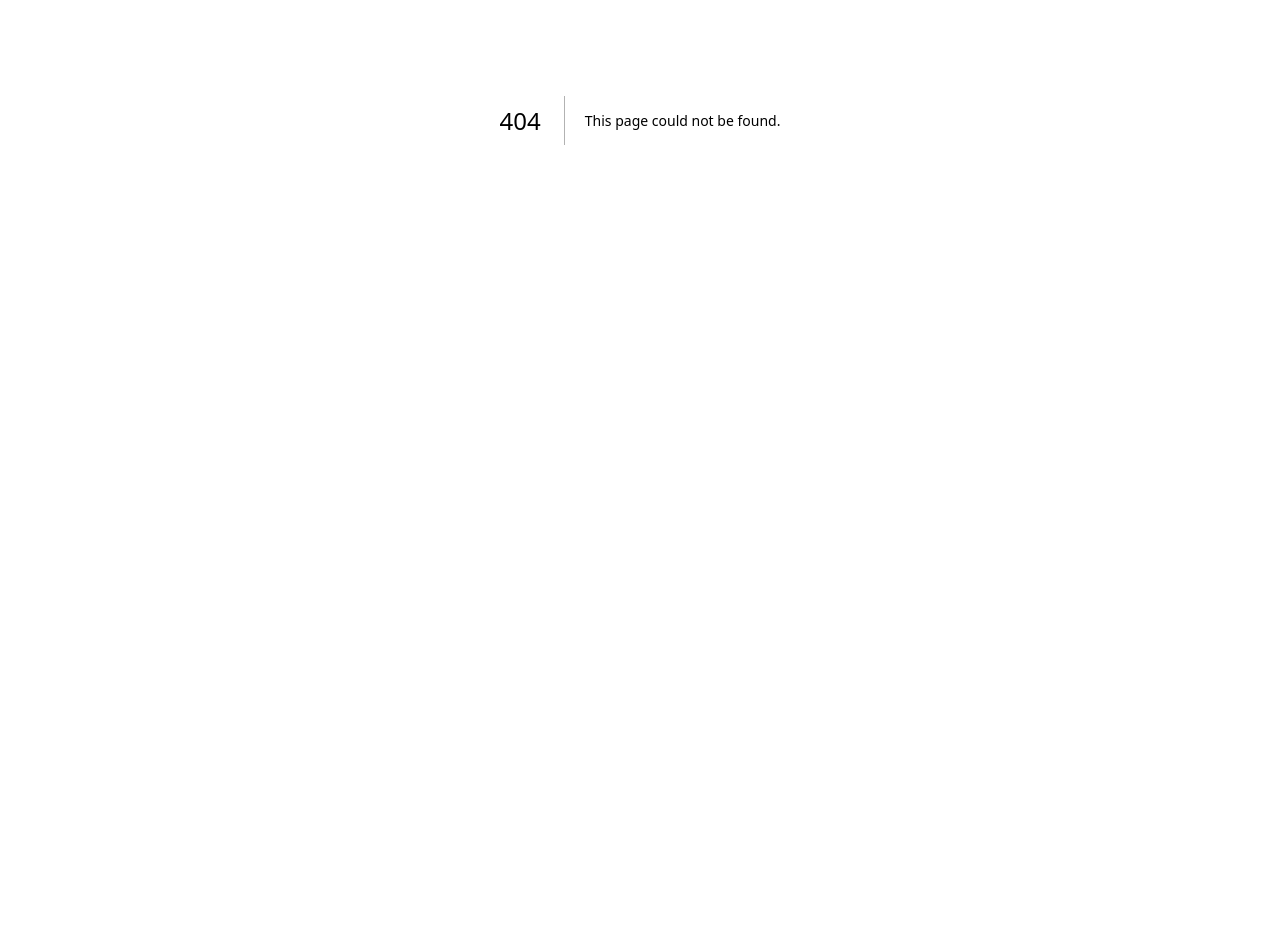
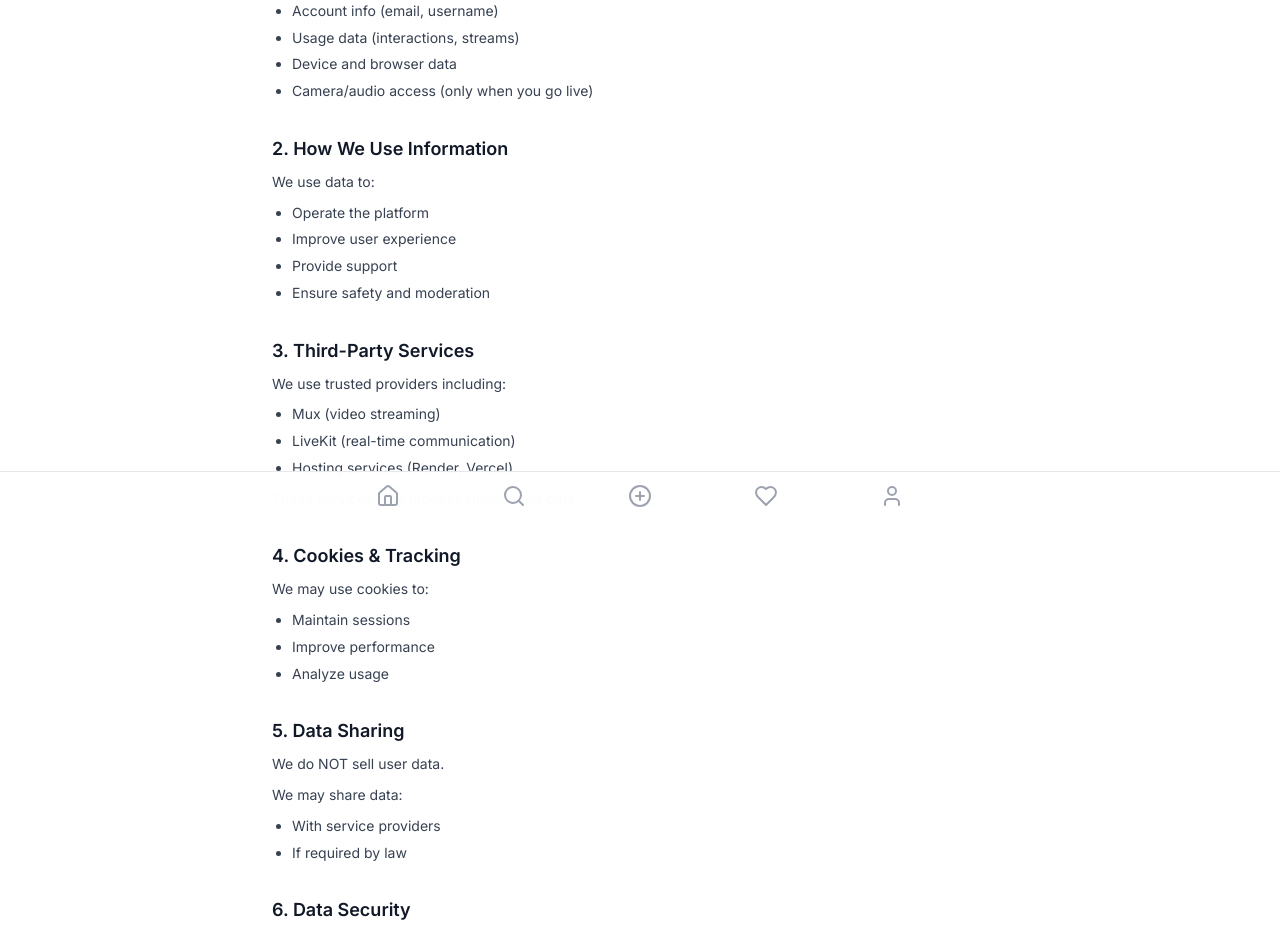
Before and after one commit to shawnc88/dress-me, a Next.js app in the folder client/: page /privacy in a window 1280 px wide. Before the commit this address had no page. Shown: the part 280-1215 px from the top of the page. Before the commit the page ends 800 px from the top, so only its background shows below. Built offline with nearby package versions, Linux system fonts and the light colour scheme; a web font is replaced by a local one.

Commit message:
feat: add Privacy Policy page
Co-Authored-By: Claude Opus 4.6 (1M context) <noreply@anthropic.com>

```diff
--- /dev/null
+++ b/client/src/pages/privacy.tsx
@@ -0,0 +1,111 @@
+import Head from 'next/head';
+import { Layout } from '@/components/layout/Layout';
+
+export default function Privacy() {
+  return (
+    <Layout>
+      <Head>
+        <title>Privacy Policy - Dress Me</title>
+      </Head>
+
+      <div className="max-w-3xl mx-auto px-4 py-12">
+        <h1 className="font-display text-3xl md:text-4xl font-bold text-gray-900 dark:text-white mb-2">
+          Privacy Policy
+        </h1>
+        <p className="text-sm text-gray-400 mb-10">Last Updated: April 2, 2026</p>
+
+        <div className="space-y-8 text-gray-700 dark:text-gray-300 text-sm leading-relaxed">
+          <Section number="1" title="Information We Collect">
+            <p className="mb-2">We collect:</p>
+            <ul className="list-disc pl-5 space-y-1">
+              <li>Account info (email, username)</li>
+              <li>Usage data (interactions, streams)</li>
+              <li>Device and browser data</li>
+              <li>Camera/audio access (only when you go live)</li>
+            </ul>
+          </Section>
+
+          <Section number="2" title="How We Use Information">
+            <p className="mb-2">We use data to:</p>
+            <ul className="list-disc pl-5 space-y-1">
+              <li>Operate the platform</li>
+              <li>Improve user experience</li>
+              <li>Provide support</li>
+              <li>Ensure safety and moderation</li>
+            </ul>
+          </Section>
+
+          <Section number="3" title="Third-Party Services">
+            <p className="mb-2">We use trusted providers including:</p>
+            <ul className="list-disc pl-5 space-y-1">
+              <li>Mux (video streaming)</li>
+              <li>LiveKit (real-time communication)</li>
+              <li>Hosting services (Render, Vercel)</li>
+            </ul>
+            <p className="mt-2">These services may process limited user data.</p>
+          </Section>
+
+          <Section number="4" title="Cookies & Tracking">
+            <p className="mb-2">We may use cookies to:</p>
+            <ul className="list-disc pl-5 space-y-1">
+              <li>Maintain sessions</li>
+              <li>Improve performance</li>
+              <li>Analyze usage</li>
+            </ul>
+          </Section>
+
+          <Section number="5" title="Data Sharing">
+            <p className="mb-2">We do NOT sell user data.</p>
+            <p className="mb-2">We may share data:</p>
+            <ul className="list-disc pl-5 space-y-1">
+              <li>With service providers</li>
+              <li>If required by law</li>
+            </ul>
+          </Section>
+
+          <Section number="6" title="Data Security">
+            <p>
+              We implement reasonable security measures but cannot guarantee absolute security.
+            </p>
+          </Section>
+
+          <Section number="7" title="Your Rights">
+            <p className="mb-2">You may:</p>
+            <ul className="list-disc pl-5 space-y-1">
+              <li>Request deletion of your account</li>
+              <li>Request access to your data</li>
+            </ul>
+          </Section>
+
+          <Section number="8" title="Children's Privacy">
+            <p>This platform is NOT intended for users under 18.</p>
+          </Section>
+
+          <Section number="9" title="Changes">
+            <p>We may update this policy at any time.</p>
+          </Section>
+
+          <Section number="10" title="Contact">
+            <p>
+              For questions about this Privacy Policy, contact us at{' '}
+              <a href="mailto:stopresolutions1@gmail.com" className="text-brand-600 hover:underline">
+                stopresolutions1@gmail.com
+              </a>
+            </p>
+          </Section>
+        </div>
+      </div>
+    </Layout>
+  );
+}
+
+function Section({ number, title, children }: { number: string; title: string; children: React.ReactNode }) {
+  return (
+    <section>
+      <h2 className="text-lg font-semibold text-gray-900 dark:text-white mb-2">
+        {number}. {title}
+      </h2>
+      {children}
+    </section>
+  );
+}
```
